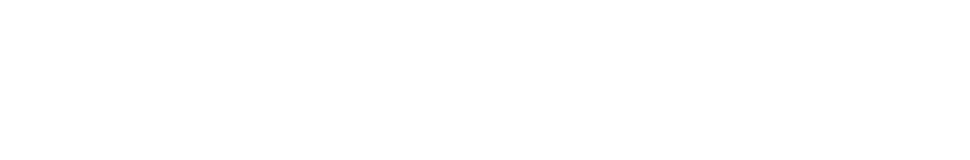
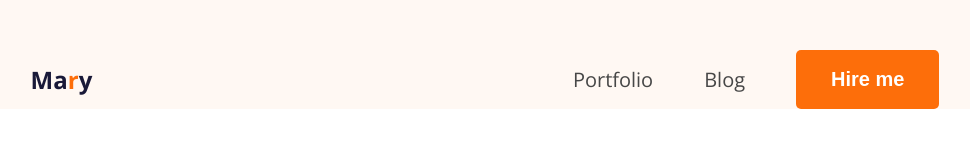
Before and after one commit to Hedayet-756/hero-dev-portfolio, a plain HTML site: page index.html in a window 1280 px wide. Shown: the whole page, without its empty margins (155-1125 px from the left). Drawn offline with nearby package versions, Linux system fonts and the light colour scheme.

Commit message:
Ready my nav bar

```diff
--- a/index.html
+++ b/index.html
@@ -4,8 +4,25 @@
     <meta charset="UTF-8">
     <meta name="viewport" content="width=device-width, initial-scale=1.0">
     <title>Hedayet Ullah Portfolio</title>
+    <link rel="preconnect" href="https://fonts.googleapis.com">
+    <link rel="preconnect" href="https://fonts.gstatic.com" crossorigin>
+    <link href="https://fonts.googleapis.com/css2?family=Open+Sans:ital,wght@0,300..800;1,300..800&display=swap" rel="stylesheet">
+    <link rel="stylesheet" href="styles/portfolio.css">
 </head>
-<body>
+<body class="font-open-sans">
+    <header>
+        <nav>
+            <div class="logo">
+                <h2>Ma<span class="color-orange">r</span>y</h2>
+            </div>
+            <ul class="menu">
+                <li><a href="">Portfolio</a></li>
+                <li><a href="">Blog</a></li>
+                <li><button class="btn">Hire me</button></li>
+
+            </ul>
+        </nav>
+    </header>
 
 </body>
 </html>
--- /dev/null
+++ b/styles/portfolio.css
@@ -0,0 +1,55 @@
+*{
+    margin: 0;
+    padding: 0;
+    box-sizing: border-box;
+  }
+  /* shared style */
+.font-open-sans {
+  font-family: "Open Sans", sans-serif;
+  font-optical-sizing: auto;
+  }
+.logo h2 {
+    font-size: 24px;
+    font-weight: 700;
+    color: hsl(240, 38%, 16%);
+    }
+.btn {
+  background-color: #FD6E0A;
+  border:none;
+  padding: 18px 35px;
+  border-radius: 5px;
+  font-weight: bold;
+  font-size: 20px;
+  color: white;
+}
+
+/* main style */
+ header {
+    background-color: #FFF8F3;
+    padding-top: 50px;
+ }
+
+nav {
+    width: 71%;
+    max-width: 1140px;
+    /* border: 1px solid red; */
+    margin: 0px auto;
+    display: flex;
+    justify-content: space-between;
+    align-items: center;
+ }
+ .color-orange {
+  color: #FD6E0A;
+ }
+nav .menu {
+display: flex;
+list-style-type: none;
+gap: 51px;
+align-items: center;
+}
+
+nav .menu a {
+  font-size: 20px;
+  color:#474747;
+  text-decoration: none;
+}
```
